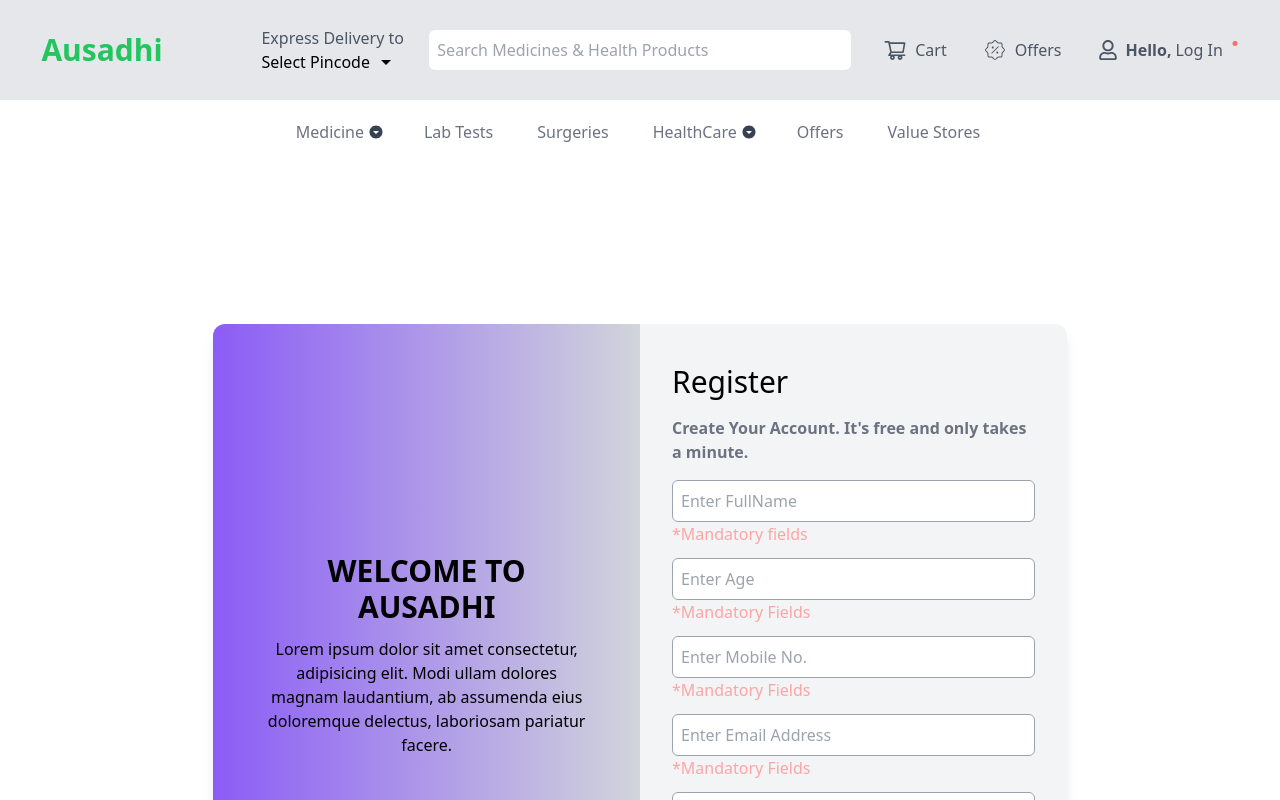
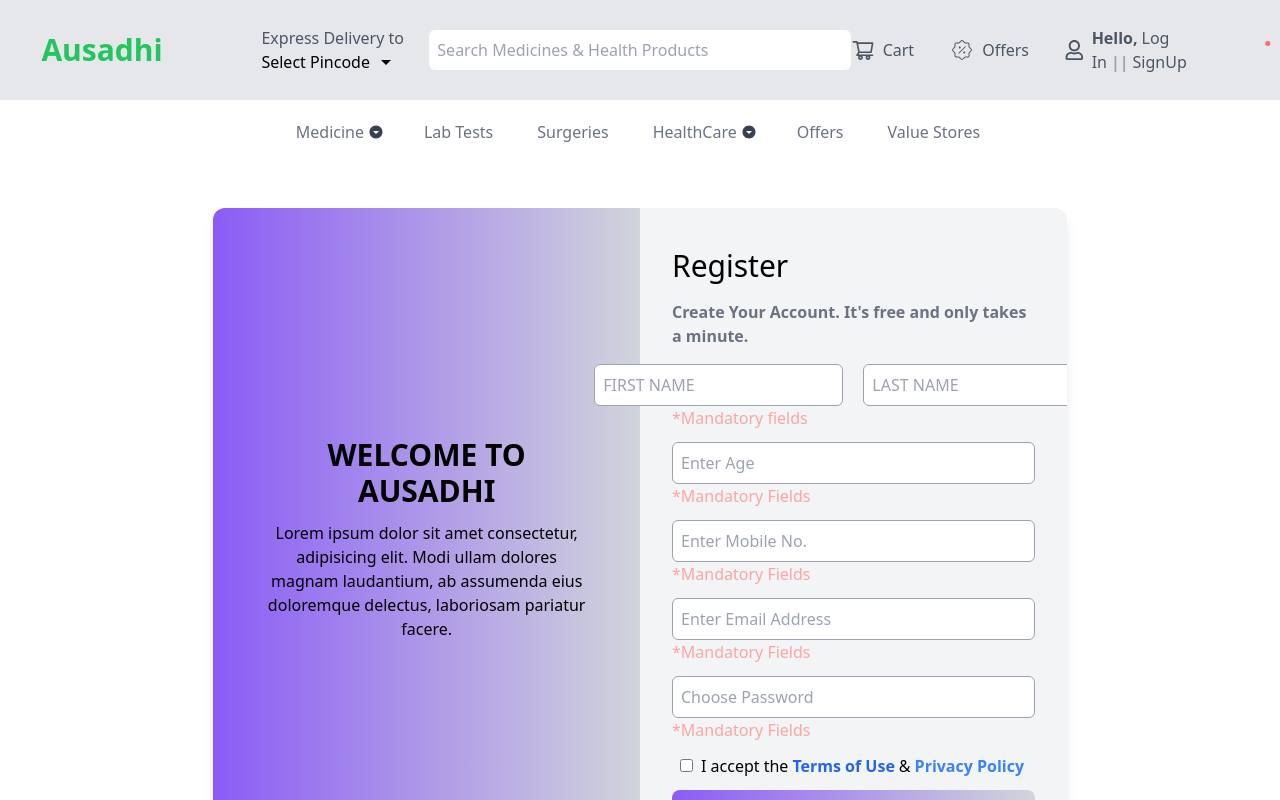
Before and after one commit to nikikalwar/app-frontend, a React (Create React App) app: page /signup in a window 1280 px wide. Shown: the top 800 px of the page. Built offline with nearby package versions, Linux system fonts and the light colour scheme.

Commit message:
little changes on navbar and signup page

```diff
--- a/src/components/NavBar.js
+++ b/src/components/NavBar.js
@@ -1,4 +1,4 @@
-// import { Link } from "react-router-dom";
+import { Link } from "react-router-dom";
 import React, { useState } from "react";
 
 import logo1 from "../images/logo1.jpg";
@@ -41,12 +41,14 @@
   ];
   return (
     <>
-      <nav className="flex justify-between items-center bg-gray-200 w-full h-[100px] p-2 ">
+      <nav className="flex justify-between  items-center bg-gray-200 w-full h-[100px] p-2 shadow-lg  fixed z-50">
         {/* Header FirstRow */}
         <div className=" flex items-center w-1/3 justify-around">
+          <Link to="/">
             <h1 className="text-3xl text-green-500 font-extrabold p-2">
               Ausadhi
             </h1>
+          </Link>
           <div className="ml-10 hidden md:block ">
             <p className="text-gray-600 font-light">Express Delivery to </p>
             <div className="flex items-center  cursor-pointer">
@@ -80,9 +82,17 @@
               <div className="md:flex hidden items-center">
                 <p className="mx-2 font-bold">
                   Hello,
+                  <Link to="signin">
                     <span className="cursor-pointer font-normal pl-1">
                       Log In
                     </span>
+                  </Link>
+                  <span className="text-gray-400 ml-1">||</span>
+                  <Link to="/signup">
+                    <span className="cursor-pointer font-normal pl-1">
+                      SignUp
+                    </span>
+                  </Link>
                 </p>
                 <span className="text-red-400 text-3xl font-bold mb-[30px]">
                   .
@@ -109,7 +119,7 @@
           )}
         </div>
       </nav>
-      <div className="w-full h-16 bg-white flex justify-center items-center gap-10 ">
+      <div className="w-full h-16 bg-white flex justify-center items-center fixed top-[100px] z-50 gap-10 ">
         {categories.map(({ title, icon }, index) => (
           <div key="index">
             <div className="hidden md:flex items-center gap-1 cursor-pointer hover:scale-105">
--- a/src/components/SignIn.js
+++ b/src/components/SignIn.js
@@ -11,7 +11,7 @@
   };
   return (
     <>
-      <form className="min-h-screen py-40  ">
+      <form className="min-h-screen py-52  ">
         {/* left div */}
         <div className="flex mx-auto w-8/12 bg-white rounded-xl shadow-lg overflow-hidden">
           <div className="hidden w-1/2 sm:none md:flex items-center  bg-gradient-to-r from-violet-500 to-gray-300 p-12">
--- a/src/components/SignUp.js
+++ b/src/components/SignUp.js
@@ -2,7 +2,8 @@
 import axios from "axios";
 
 export const SignUp = () => {
-  const [Name, setName] = useState("");
+  const [firstname, setfirstname] = useState("");
+  const [lastname, setlastname] = useState("");
   const [Age, setAge] = useState("");
   const [Mobileno, setMobileno] = useState("");
   const [Email, setEmail] = useState("");
@@ -12,9 +13,10 @@
 
   const handleSubmit = (e) => {
     e.preventDefault();
-    if ((Checked, Name, Age, Mobileno, Email, Password)) {
+    if ((Checked, firstname, lastname, Age, Mobileno, Email, Password)) {
       let body = {
-        name: Name,
+        firstname: firstname,
+        lastname: lastname,
         age: Age,
         mobileno: Mobileno,
         email: Email,
@@ -36,7 +38,7 @@
   };
   return (
     <>
-      <form className="min-h-screen py-40  ">
+      <form className="min-h-screen py-52  ">
         {/* left div */}
         <div className="flex mx-auto w-8/12 bg-white rounded-xl shadow-lg overflow-hidden">
           <div className="hidden w-1/2 sm:none md:flex items-center  bg-gradient-to-r from-violet-500 to-gray-300 p-12">
@@ -60,13 +62,23 @@
             </p>
             <div className="flex flex-col gap-3 ">
               <div className="flex flex-col">
-                <input
-                  className="p-2 border-gray-400 border rounded-md "
-                  type="text"
-                  placeholder="Enter FullName"
-                  value={Name}
-                  onChange={(e) => setName(e.target.value)}
-                />
+                <div className="flex justify-center gap-5">
+                  <input
+                    className="p-2 border-gray-400 border rounded-md "
+                    type="text"
+                    placeholder="FIRST NAME"
+                    value={firstname}
+                    onChange={(e) => setfirstname(e.target.value)}
+                  />
+                  <input
+                    className="p-2 border-gray-400 border rounded-md "
+                    type="text"
+                    placeholder="LAST NAME"
+                    value={lastname}
+                    onChange={(e) => setlastname(e.target.value)}
+                  />
+                </div>
+
                 <span className="text-red-300 ">*Mandatory fields</span>
               </div>
               <div className="flex flex-col">
--- a/src/components/Slider.js
+++ b/src/components/Slider.js
@@ -34,18 +34,18 @@
 
   return (
     <>
-      <div className="w-full select-none relative">
+      <div className="w-full select-none relative  py-[165px]  ">
         <img
           src={FeaturedImage[CurrentIndex]}
           alt="featuredImage"
           className="w-full md:h-[320px] sm:aspect-video object-cover"
         />
-        <div className="absolute w-full top-1/2 flex justify-between items-center  px-3">
+        <div className="absolute w-full top-[300px] flex justify-between items-center  px-3">
           <button onClick={prevButton} className="p-2">
-            <BsFillArrowLeftCircleFill size={24} />
+            <BsFillArrowLeftCircleFill size={24} fill={"white"} />
           </button>
           <button onClick={nextButton} className="p-2">
-            <BsFillArrowRightCircleFill size={24} />
+            <BsFillArrowRightCircleFill size={24} fill="white" />
           </button>
         </div>
       </div>
```
Lines whose indentation alone changed are shown as unchanged.
